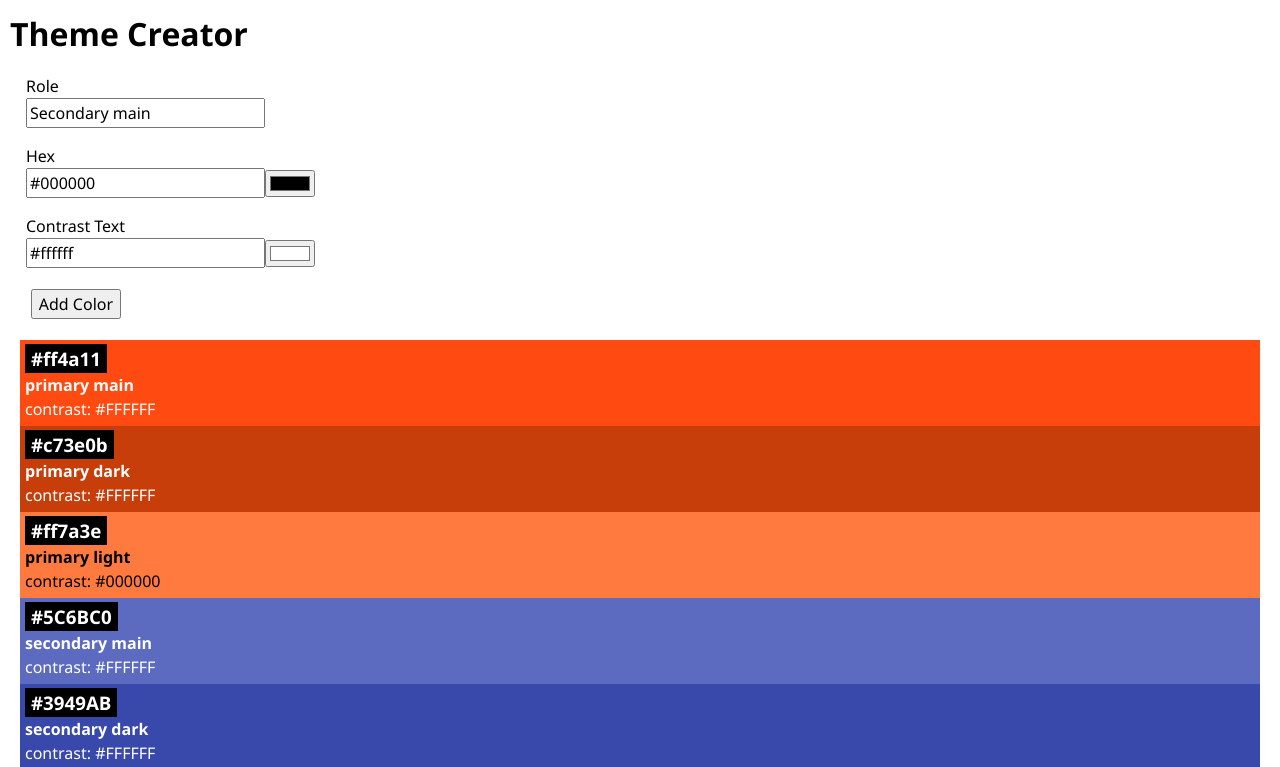
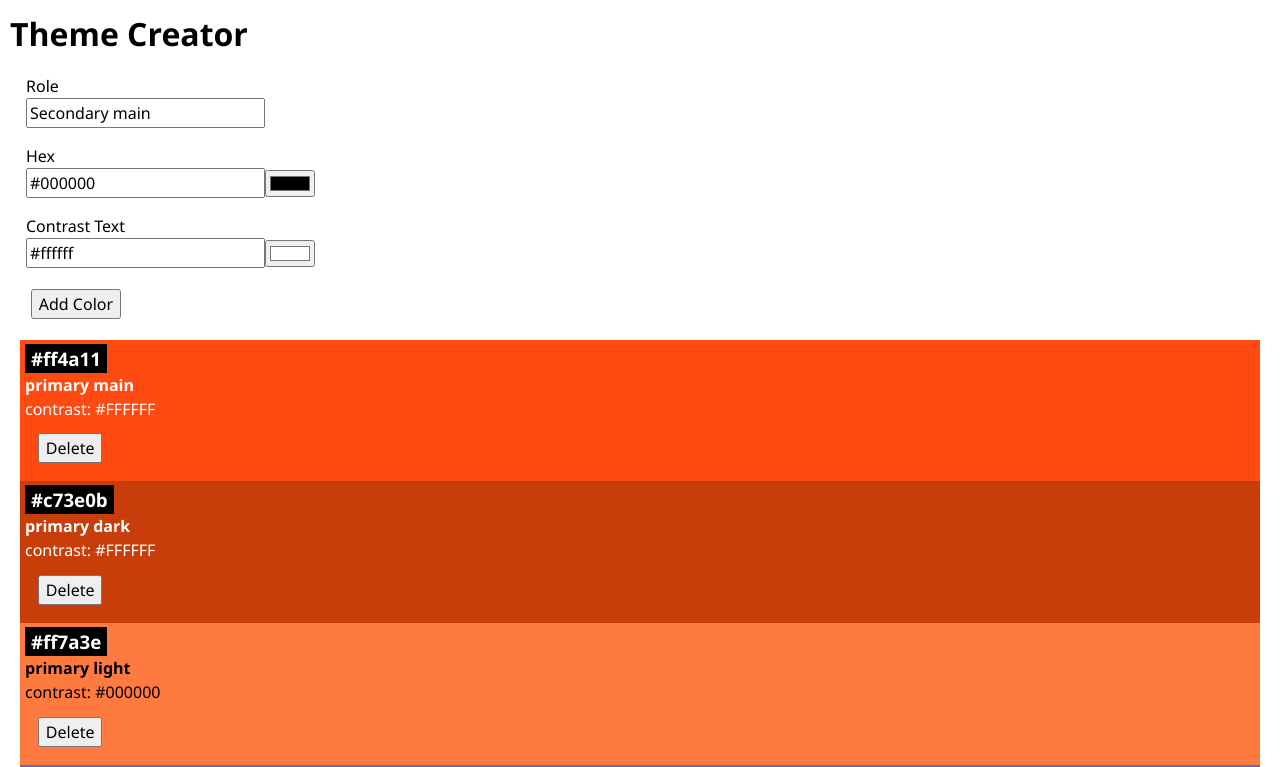
Before and after one commit to DanielCyubahiro/super-funicular, a React (Vite) app: page / in a window 1280 px wide. Shown: the top 767 px of the page. Built offline with nearby package versions, Linux system fonts and the light colour scheme.

Commit message:
Add delete button and warning before deleting

```diff
--- a/src/App.jsx
+++ b/src/App.jsx
@@ -11,16 +11,25 @@ function App() {
 
   const handleAddNewColor = (newColor) => {
     setColors([{id: uid(), ...newColor}, ...colors]);
-  }
+  };
+
+  const handleDelete = (colorId) => {
+    setColors(colors.filter(color => color.id !== colorId));
+  };
   return (
       <>
         <h1>Theme Creator</h1>
-        <ColorForm
-            onAddNewColor={handleAddNewColor}
-        />
-        {colors.map((color) => {
-          return <Color key={color.id} color={color}/>;
-        })}
+        <ColorForm onAddNewColor={handleAddNewColor}/>
+        {
+          colors.map((color) => {
+                return <Color
+                    key={color.id}
+                    color={color}
+                    onDelete={() => handleDelete(color.id)}
+                />;
+              },
+          )
+        }
       </>
   );
 }
--- a/src/Components/Color/Color.jsx
+++ b/src/Components/Color/Color.jsx
@@ -1,6 +1,8 @@
-import "./Color.css";
+import './Color.css';
+import {useState} from 'react';
 
-export default function Color({ color }) {
+export default function Color({color, onDelete}) {
+  const [showConfirm, setShowConfirm] = useState(false);
   return (
       <div
           className="color-card"
@@ -12,6 +14,20 @@ export default function Color({ color }) {
         <h3 className="color-card-headline">{color.hex}</h3>
         <h4>{color.role}</h4>
         <p>contrast: {color.contrastText}</p>
+        {
+            showConfirm && (
+                <>
+                  <h4 className="color-card-headline">really delete?</h4>
+                  <button onClick={() => setShowConfirm(false)}>
+                    Cancel
+                  </button>
+                </>
+            )
+        }
+        <button
+            onClick={showConfirm ? onDelete : () => setShowConfirm(true)}>
+          Delete
+        </button>
       </div>
   );
 }
```
Lines whose indentation alone changed are shown as unchanged.
